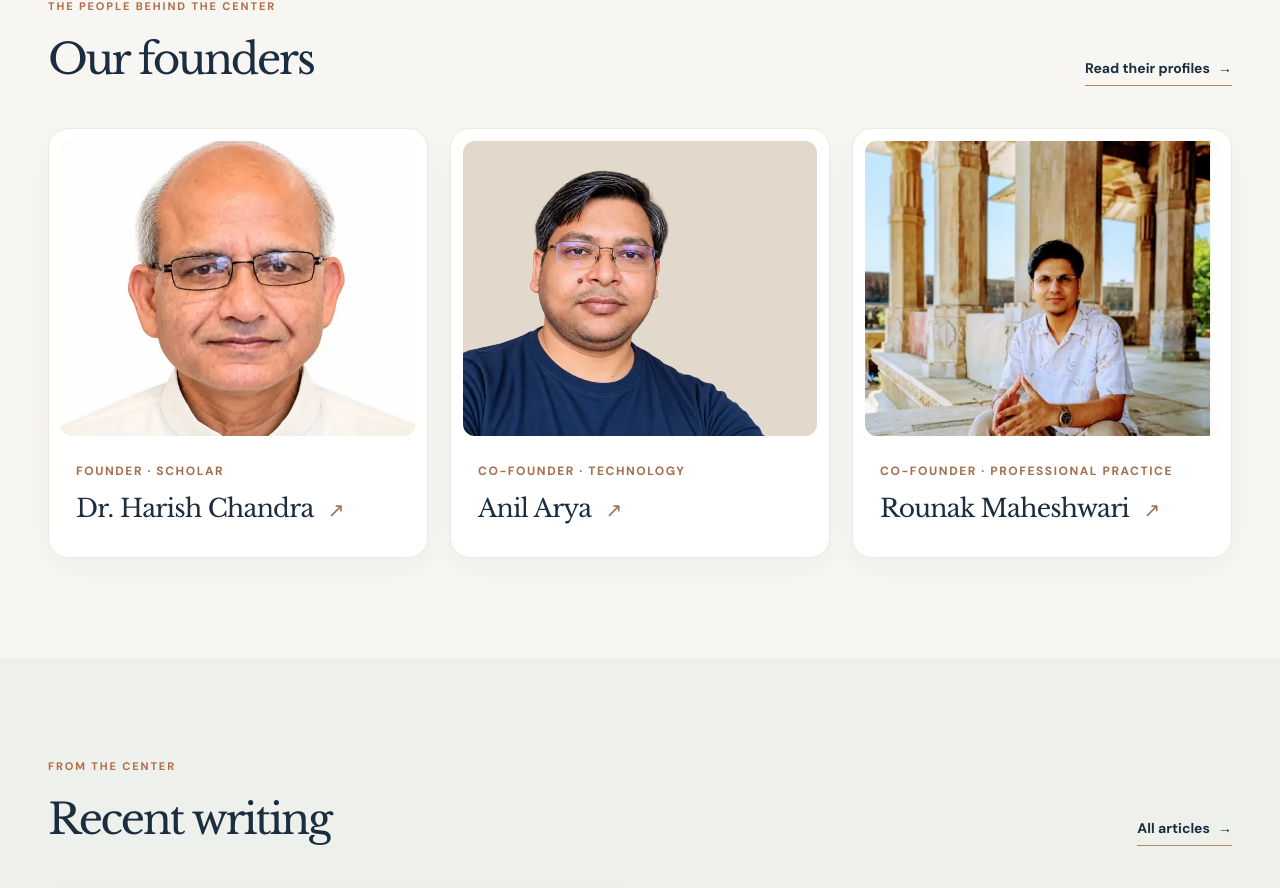
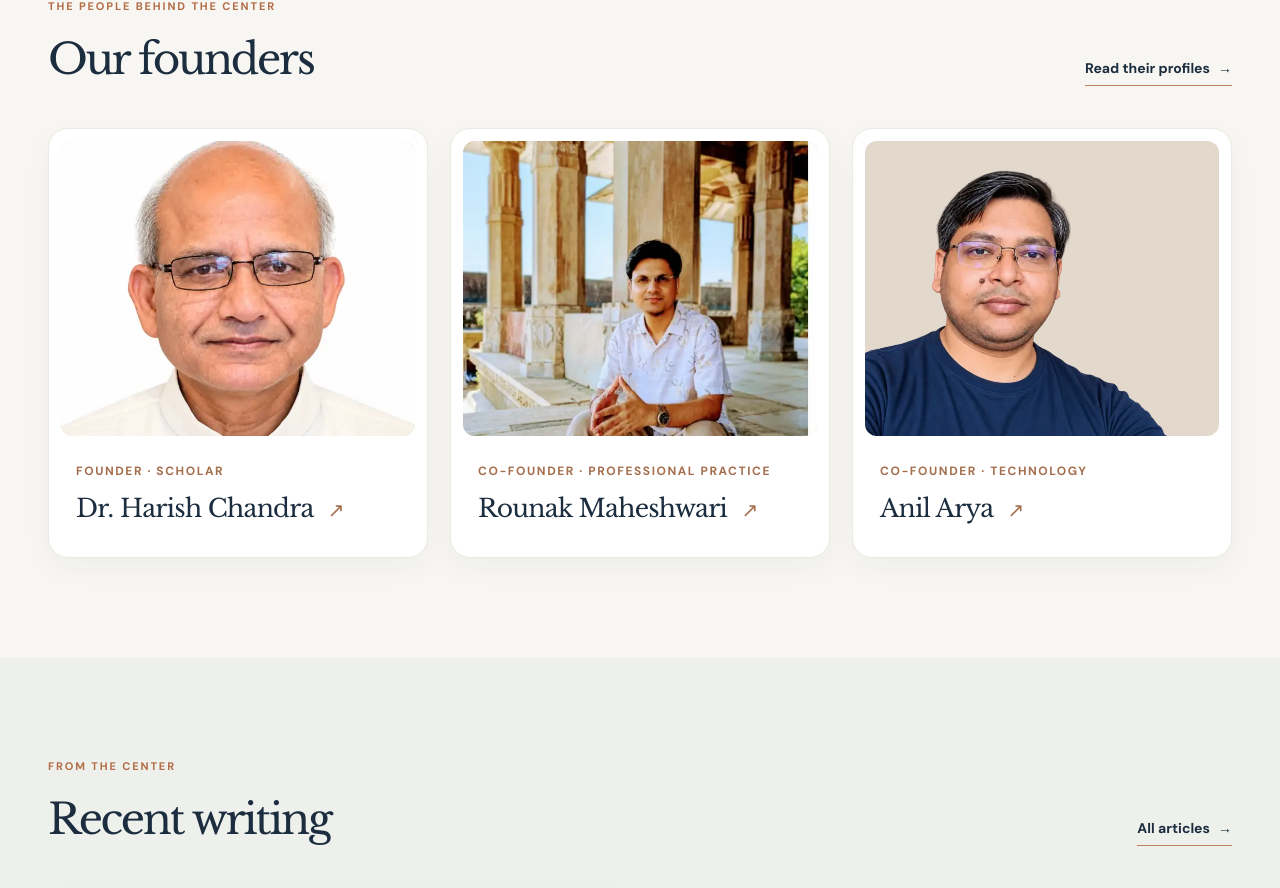
Before and after one commit to anilarya/Sankhya-Yog-Research-Center, a React (Vite) app: page / in a window 1280 px wide. Shown: the part 3094-3982 px from the top of the page. Built offline with nearby package versions, Linux system fonts and the light colour scheme.

Commit message:
Display Rounak second and Anil third among founders

```diff
--- a/src/main.jsx
+++ b/src/main.jsx
@@ -136,8 +136,8 @@ function ArticleDetail({ slug }) {
 
 const founders = [
   { name: 'Dr. Harish Chandra', role: 'Founder · Scholar', image: 'harish-chandra.webp', alt: 'Portrait of Dr. Harish Chandra', summary: 'Scientist and scholar of Sāṅkhya, Yoga Darśana, and Pātañjala Upāsanā.', bio: 'Dr. Harish Chandra studied engineering at IIT Kanpur and earned a PhD at Princeton University in mathematical simulation of automotive engine combustion. Following an international career in combustion research, he turned his full attention to the study and teaching of meditation philosophy in 1996. His work centers on Sāṅkhya, Yoga Darśana, and Pātañjala Upāsanā. His interpretation of these traditions is the intellectual foundation of the center.' },
+  { name: 'Rounak Maheshwari', role: 'Co-founder · Professional practice', image: 'rounak-maheshwari.webp', alt: 'Portrait of Rounak Maheshwari', summary: 'Chartered accountancy professional and co-founder of this center.', bio: 'Rounak Maheshwari is an experienced chartered accountancy professional and co-founder of the Sankhya Yog Research Center. He also co-founded and helps run Samyak Dhyan Sangh (SDS), a separate initiative that brings people together to learn and practice Pātañjala Upāsanā.' },
   { name: 'Anil Arya', role: 'Co-founder · Technology', image: 'anil-arya.webp', alt: 'Portrait of Anil Arya', summary: 'Software engineer helping make the center’s research accessible online.', bio: 'Anil Arya is a lead software engineer in the IT industry. He earned a B.Tech in Computer Science and Engineering from Motilal Nehru National Institute of Technology Allahabad, Prayagraj. He helps make the center’s research and writing accessible through its digital platform.' },
-  { name: 'Rounak Maheshwari', role: 'Co-founder · Professional practice', image: 'rounak-maheshwari.webp', alt: 'Portrait of Rounak Maheshwari', summary: 'Chartered accountancy professional and co-founder of this center.', bio: 'Rounak Maheshwari is an experienced chartered accountancy professional and co-founder of the Sankhya Yog Research Center. He also co-founded and helps run Samyak Dhyan Sangh (SDS), a separate initiative that brings people together to learn and practice Pātañjala Upāsanā.' },
 ]
 
 function About() {
@@ -149,7 +149,7 @@ function About() {
     </article>)}</div>
     <div className="founder-detail-grid">
       <article className="founder-detail"><Eyebrow>DR. HARISH CHANDRA · SCHOLARSHIP</Eyebrow><h3>Science and the study of mind</h3><p>{founders[0].bio}</p></article>
-      <article className="founder-detail"><Eyebrow>ROUNAK MAHESHWARI · CO-FOUNDER</Eyebrow><h3>Community and practice</h3><p>{founders[2].bio}</p>
+      <article className="founder-detail"><Eyebrow>ROUNAK MAHESHWARI · CO-FOUNDER</Eyebrow><h3>Community and practice</h3><p>{founders[1].bio}</p>
         <div className="sds-contact"><div><span>SDS COMMUNITY CONTACT</span><a className="sds-phone" href="https://wa.me/919082703043" target="_blank" rel="noopener noreferrer">+91 90827 03043 <Arrow diagonal /></a><a className="sds-channel-link" href="https://whatsapp.com/channel/0029Vb6eLkPJ93wRvtmnoB2O" target="_blank" rel="noopener noreferrer">Join SDS channel <Arrow diagonal /></a><small>Scan the code to join the channel</small></div><a className="sds-qr" href="https://whatsapp.com/channel/0029Vb6eLkPJ93wRvtmnoB2O" target="_blank" rel="noopener noreferrer" aria-label="Join the SDS WhatsApp channel"><img src={asset('sds-channel-qr.svg')} alt="QR code for the SDS WhatsApp channel" loading="lazy" /></a></div>
       </article>
     </div>
--- a/src/styles.css
+++ b/src/styles.css
@@ -162,3 +162,7 @@ body{background:#f7f6f2}
 .hero-sun-rays{transform-origin:260px 190px;animation:sun-turn 28s linear infinite}
 @keyframes sun-turn{to{transform:rotate(360deg)}}
 @media(prefers-reduced-motion:reduce){.hero-sun-rays{animation:none}}
+
+/* Portrait crop positions follow the founders' displayed order. */
+.home-founder:nth-child(2) img,.founder-card:nth-child(2) .founder-photo img{object-position:center 40%}
+.home-founder:nth-child(3) img,.founder-card:nth-child(3) .founder-photo img{object-position:center 18%}
```
